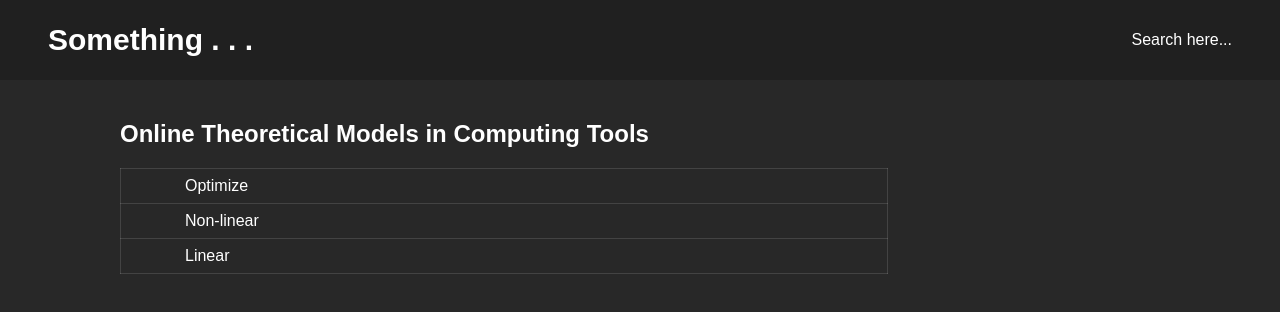
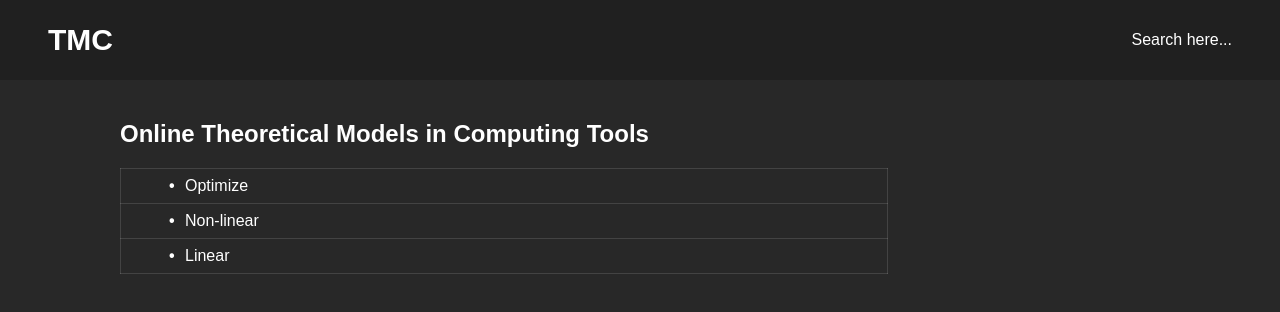
Before and after one commit to Nguyenle23/Calculator-For-T.M.C, a React (Create React App) app in the folder client/: page / in a window 1280 px wide. Shown: the top 312 px of the page. Built offline with nearby package versions, Linux system fonts and the light colour scheme.

Commit message:
Fix bug UI

```diff
--- a/client/src/Page/Home/Home.js
+++ b/client/src/Page/Home/Home.js
@@ -6,7 +6,7 @@ import classNames from "classnames/bind";
 
 const cx = classNames.bind(styles);
 
-function Home() {
+export default function Home() {
   const navigator = useNavigate();
   const [open, setOpen] = useState({ status: false, id: -1 });
 
@@ -25,10 +25,13 @@ function Home() {
               }}
               className={cx("table-section-row-container")}
             >
-              <th className={cx("table-section-row")}>{section.sectName}</th>
+              <th className={cx("table-section-row")}>
+                <ul>
+                  <li>{section.sectName}</li>
+                </ul>
+              </th>
             </tr>
             {index === open.id &&
-              open.status &&
               section.navList.map((nav, index) => (
                 <tr className={cx("table-section-subrow-container")}>
                   <th className={cx("table-section-subrow")}>
@@ -56,5 +59,3 @@ function Home() {
     </div>
   );
 }
-
-export default Home;
--- a/client/src/Page/Home/Home.module.css
+++ b/client/src/Page/Home/Home.module.css
@@ -39,3 +39,12 @@
 }
 
 /* ======================================================= */
+
+ul li::before {
+    content: "\2022";
+    color: white;
+    font-weight: bold;
+    display: inline-block;
+    width: 1em;
+    margin-left: -1em;
+}
--- a/client/src/component/Header/Header.js
+++ b/client/src/component/Header/Header.js
@@ -4,15 +4,13 @@ import classNames from "classnames/bind";
 
 const cx = classNames.bind(styles);
 
-function Header() {
+export default function Header() {
   return (
     <div className={cx("header")}>
       <div className={cx("header-brand")}>
-        <span>Something . . .</span>
+        <span>TMC</span>
       </div>
       <div className={cx("header-search")}>Search here...</div>
     </div>
   );
 }
-
-export default Header;
--- a/client/src/component/Navlink/Navlink.js
+++ b/client/src/component/Navlink/Navlink.js
@@ -4,13 +4,11 @@ import classNames from "classnames/bind";
 
 const cx = classNames.bind(styles);
 
-function Navlink({ link }) {
+export default function Navlink({ link }) {
   return (
     <div className={cx("nav-link")}>
-      <a href="/">Home</a> &nbsp; &gt; &nbsp; {link.parent} &nbsp; &gt; &nbsp;{" "}
+      <a href="/">Home</a> &nbsp; &gt; &nbsp; <a href="/">{link.parent}</a> &nbsp; &gt; &nbsp;{" "}
       {link.children}
     </div>
   );
 }
-
-export default Navlink;
```
